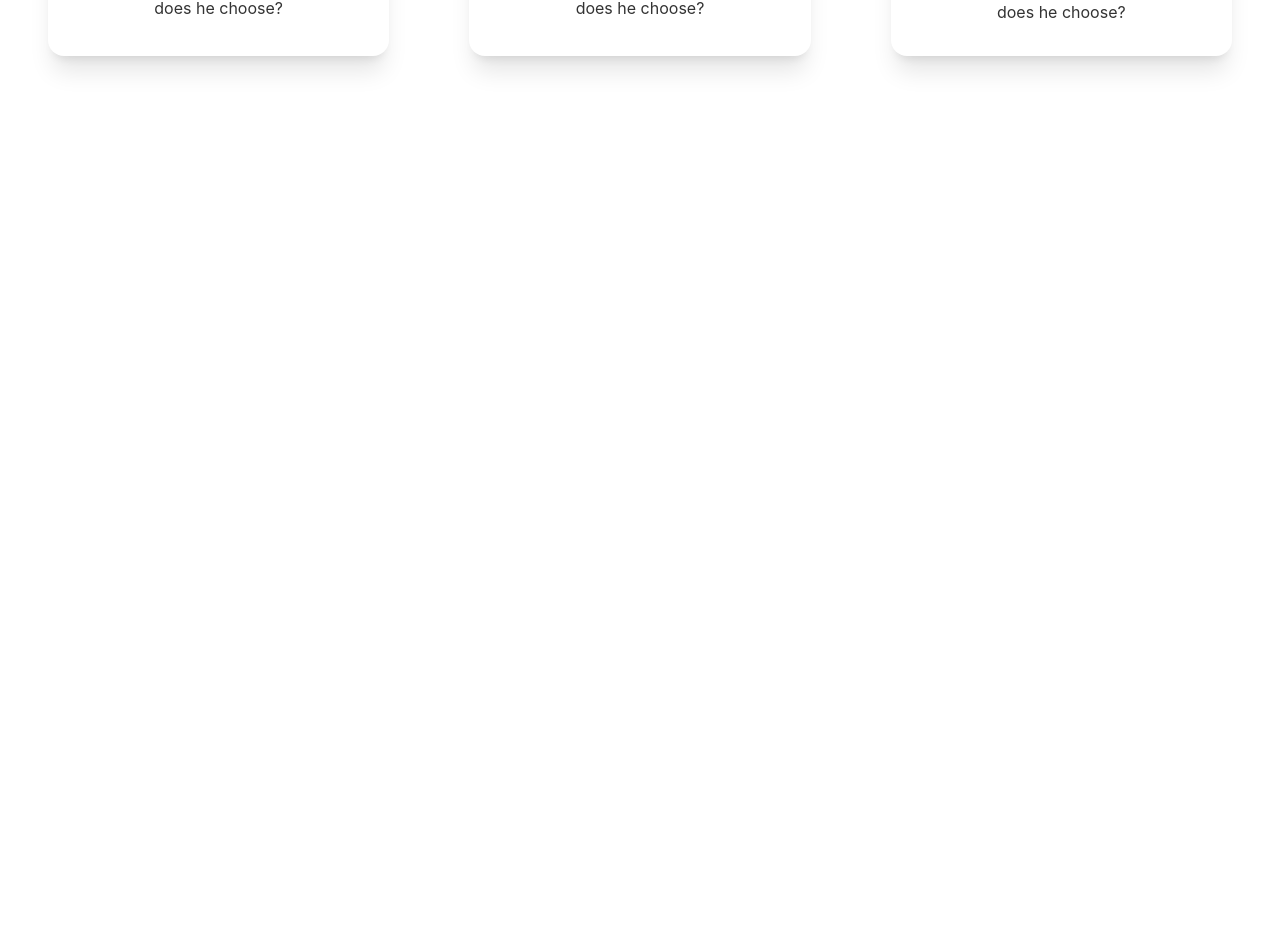
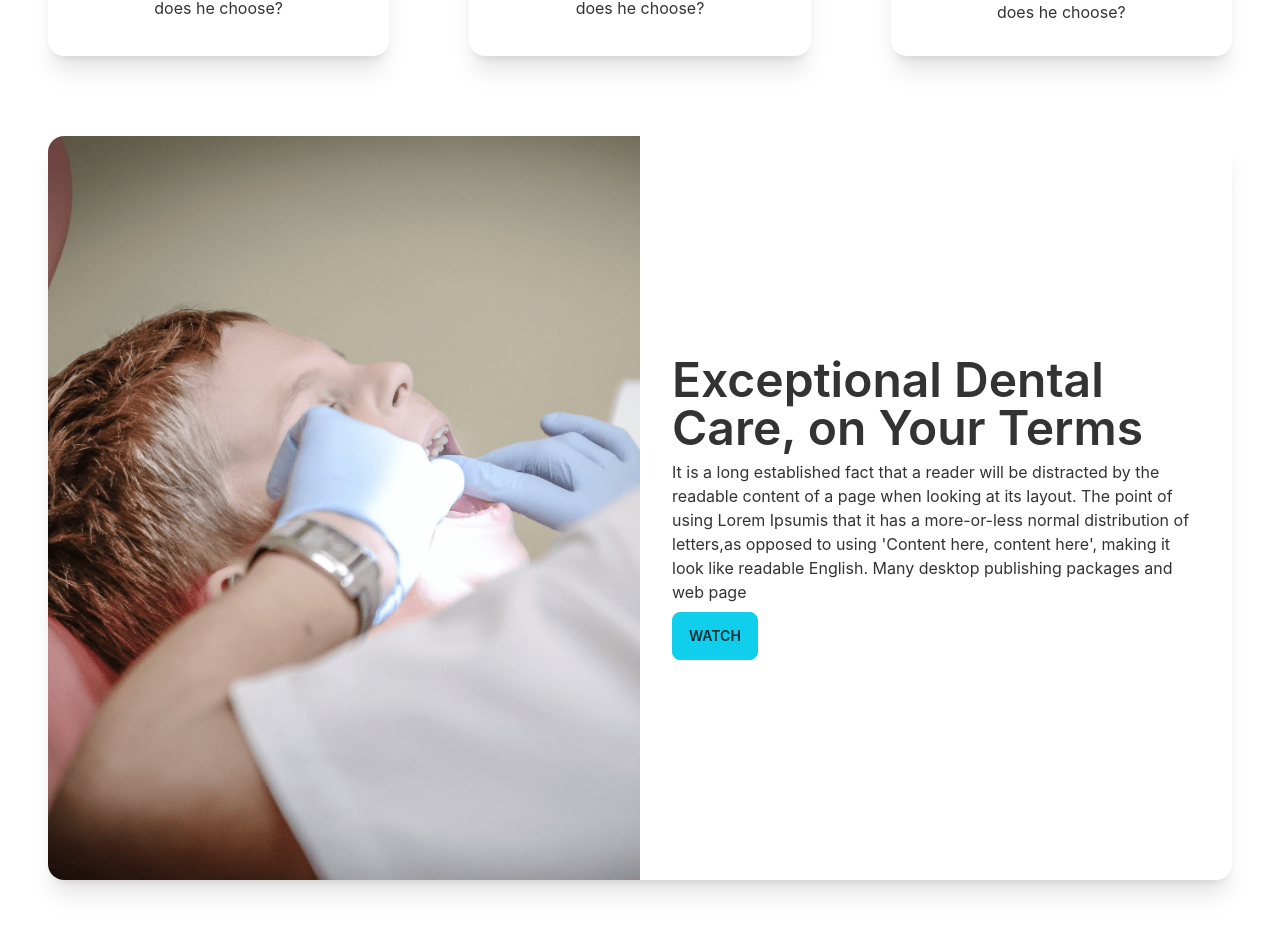
Before and after one commit to Dip022/doctors-portal-client, a React (Create React App) app: page / in a window 1280 px wide. Shown: the part 1451-2385 px from the top of the page. Before the commit the page ends 1587 px from the top, so only its background shows below. Built offline with nearby package versions, Linux system fonts and the light colour scheme.

Commit message:
treatment added

```diff
--- a/src/pages/Home/Home.js
+++ b/src/pages/Home/Home.js
@@ -2,6 +2,7 @@ import React from "react";
 import Banner from "./Banner";
 import Cart from "./Cart";
 import Services from "./Services";
+import Treatment from "./Treatment ";
 
 const Home = () => {
   return (
@@ -9,6 +10,7 @@ const Home = () => {
       <Banner></Banner>
       <Cart></Cart>
       <Services></Services>
+      <Treatment></Treatment>
     </div>
   );
 };
--- /dev/null
+++ b/src/pages/Home/Treatment .js
@@ -0,0 +1,32 @@
+import React from "react";
+import treatment from "../../assets/images/treatment.png";
+
+const Treatment = () => {
+  return (
+    <div className="mt-20 mb-20 ">
+      <div class="card card-side bg-base-100 grid sm:grid-cols-1 md:grid-cols-2  shadow-xl flex items-center">
+        <figure>
+          <img src={treatment} alt="Movie" />
+        </figure>
+        <div class="card-body">
+          <h2 class="card-title text-5xl">
+            Exceptional Dental Care, on Your Terms
+          </h2>
+          <p className="text-1xl">
+            It is a long established fact that a reader will be distracted by
+            the readable content of a page when looking at its layout. The point
+            of using Lorem Ipsumis that it has a more-or-less normal
+            distribution of letters,as opposed to using 'Content here, content
+            here', making it look like readable English. Many desktop publishing
+            packages and web page
+          </p>
+          <div class="card-actions justify-top">
+            <button class="btn btn-primary">Watch</button>
+          </div>
+        </div>
+      </div>
+    </div>
+  );
+};
+
+export default Treatment;
```
